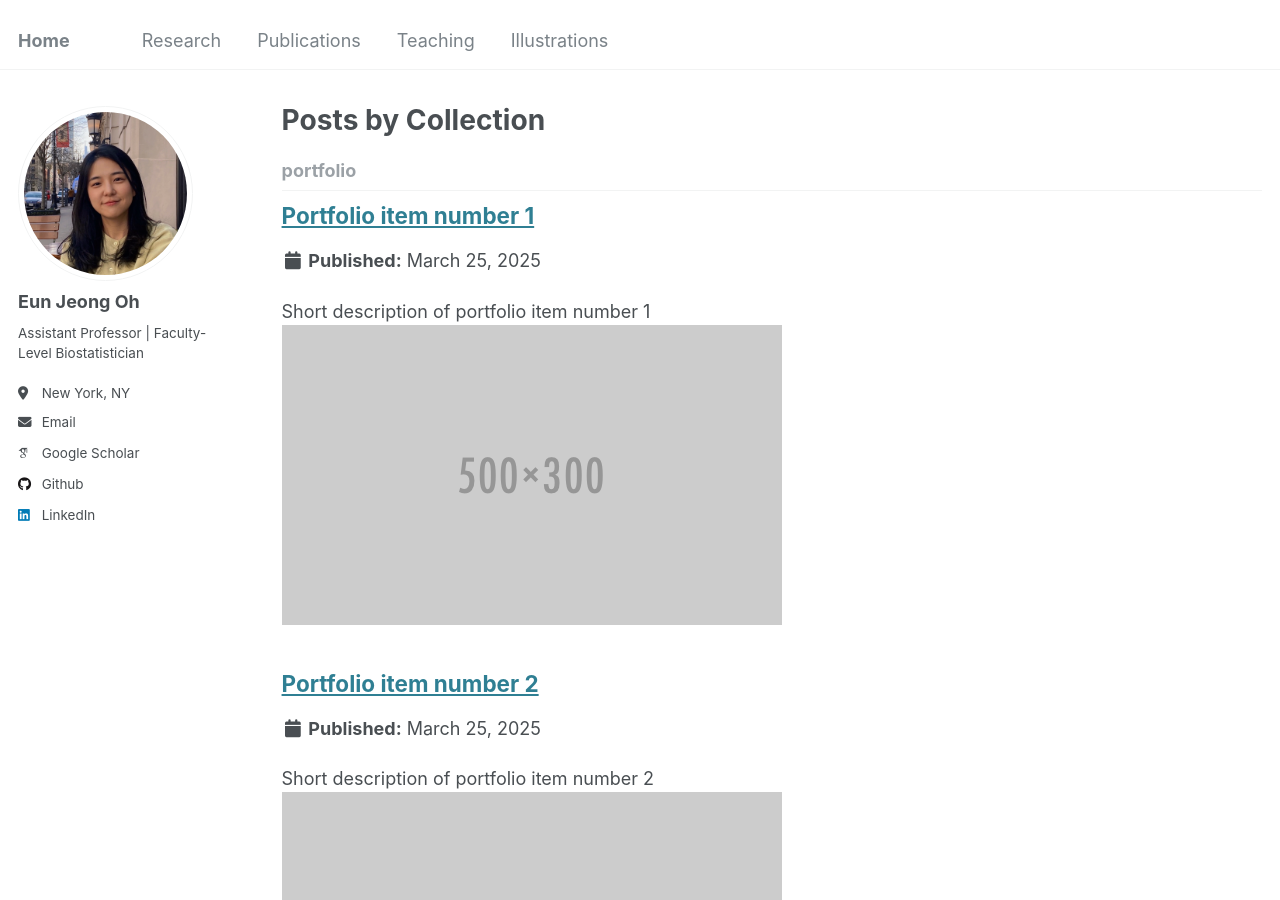
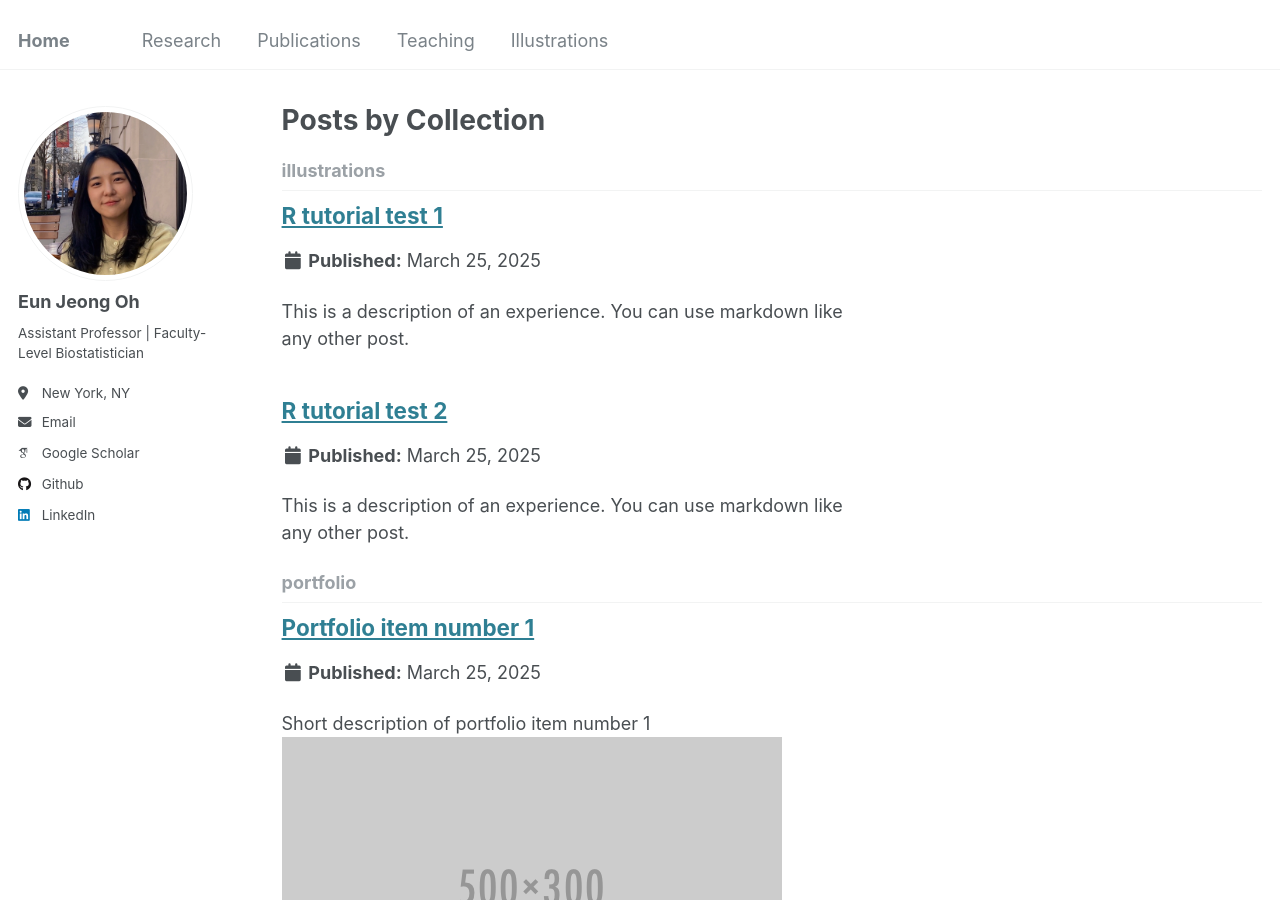
Before and after one commit to oheunj/oheunj.github.io, a Jekyll site: the page built from _pages/collection-archive.html, in a window 1280 px wide and 900 px high. Built offline with Jekyll 4.4.1, drawn with Linux system fonts in a browser that asks for light colours; some web fonts are replaced.

Commit message:
Update _config.yml

```diff
--- a/_config.yml
+++ b/_config.yml
@@ -224,6 +224,9 @@ collections:
   talks:
     output: true
     permalink: /:collection/:path/
+  illustrations:
+    output: true
+    permalink: /:collection/:path/
 
 
 # These settings control how pages and collections are included in the site
@@ -279,6 +282,14 @@ defaults:
       type: talks
     values:
       layout: talk
+      author_profile: true
+      share: true
+  # _illustrations
+  - scope:
+      path: ""
+      type: illustrations
+    values:
+      layout: single
       author_profile: true
       share: true
 
```
